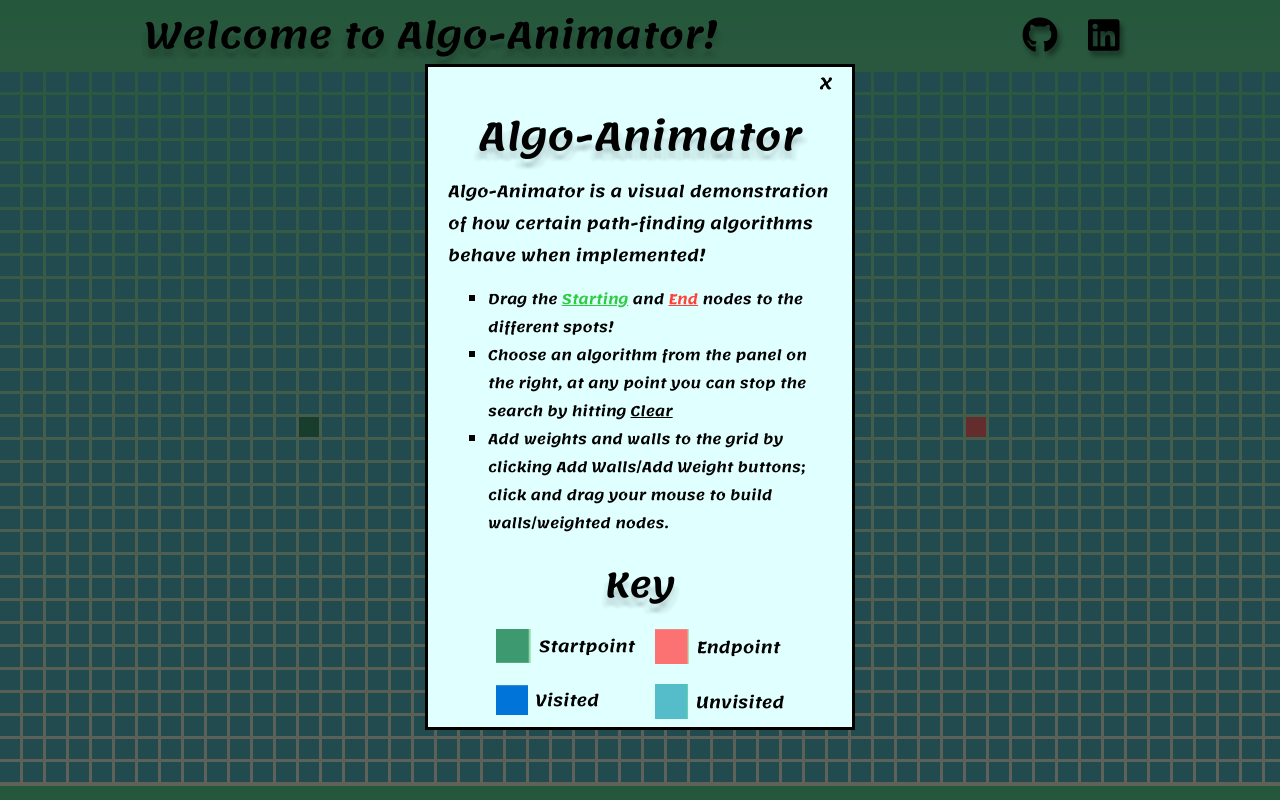
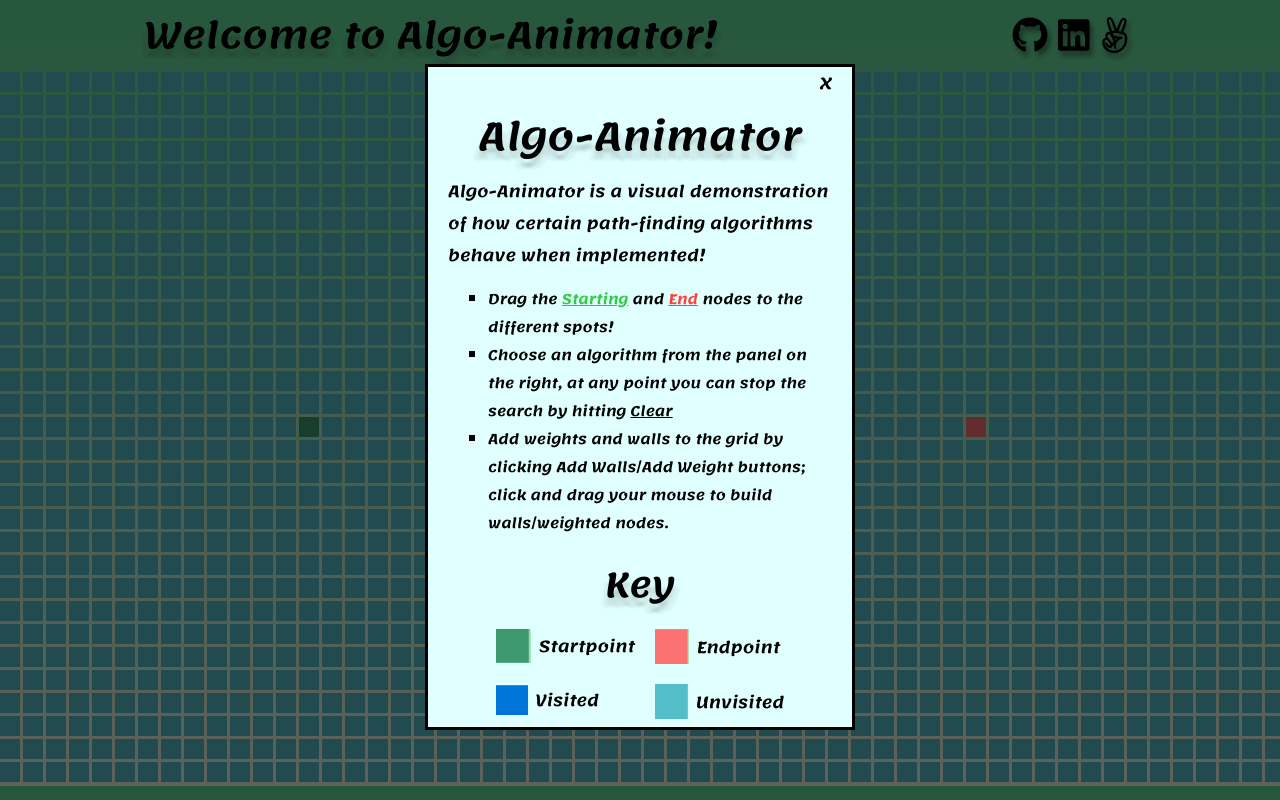
Before and after one commit to StevenYee123/Algo-Animator, a website built with webpack: page index.html in a window 1280 px wide. Shown: the top 800 px of the page. Built offline with nearby package versions, Linux system fonts and the light colour scheme.

Commit message:
Added some extra social media links

```diff
--- a/index.html
+++ b/index.html
@@ -27,6 +27,9 @@
             </a>
             <a href="https://www.linkedin.com/in/steven-yee-284731139">
                 <i class="fab fa-linkedin" aria-hidden="true" id="icon"></i>
+            </a>
+            <a href="https://angel.co/u/steven-yee-8">
+                <strong><i class="fab fa-angellist" aria-hidden="true" id="icon"></i></strong>
             </a>
         </div>
     </div>
```
